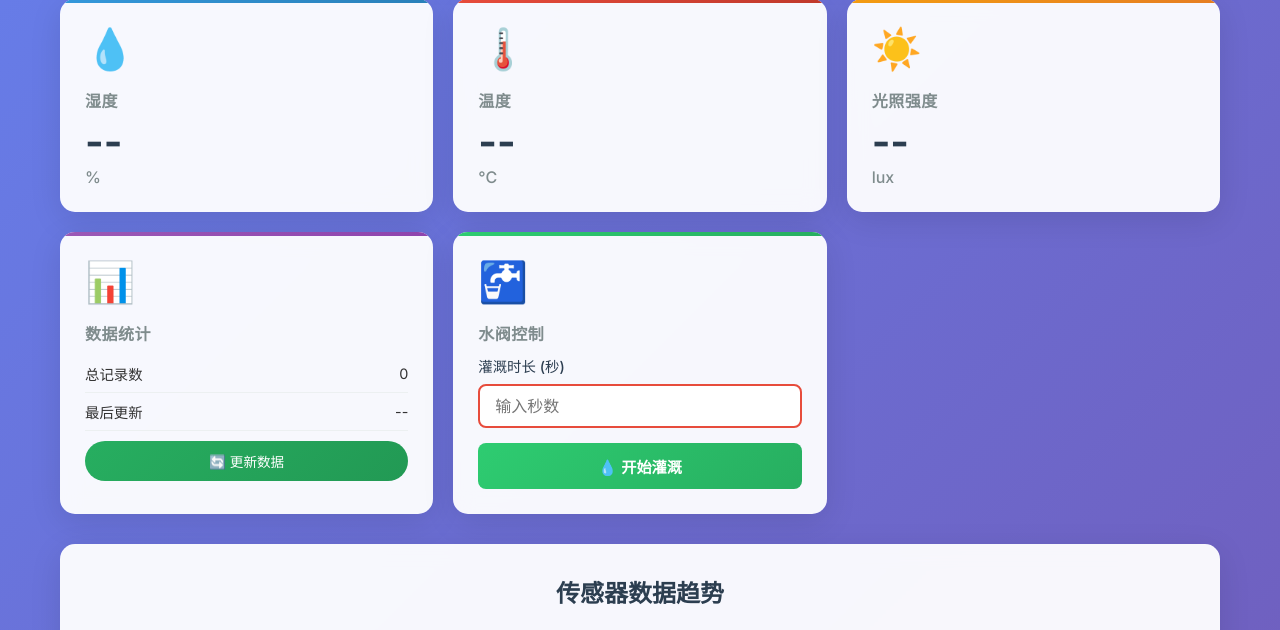
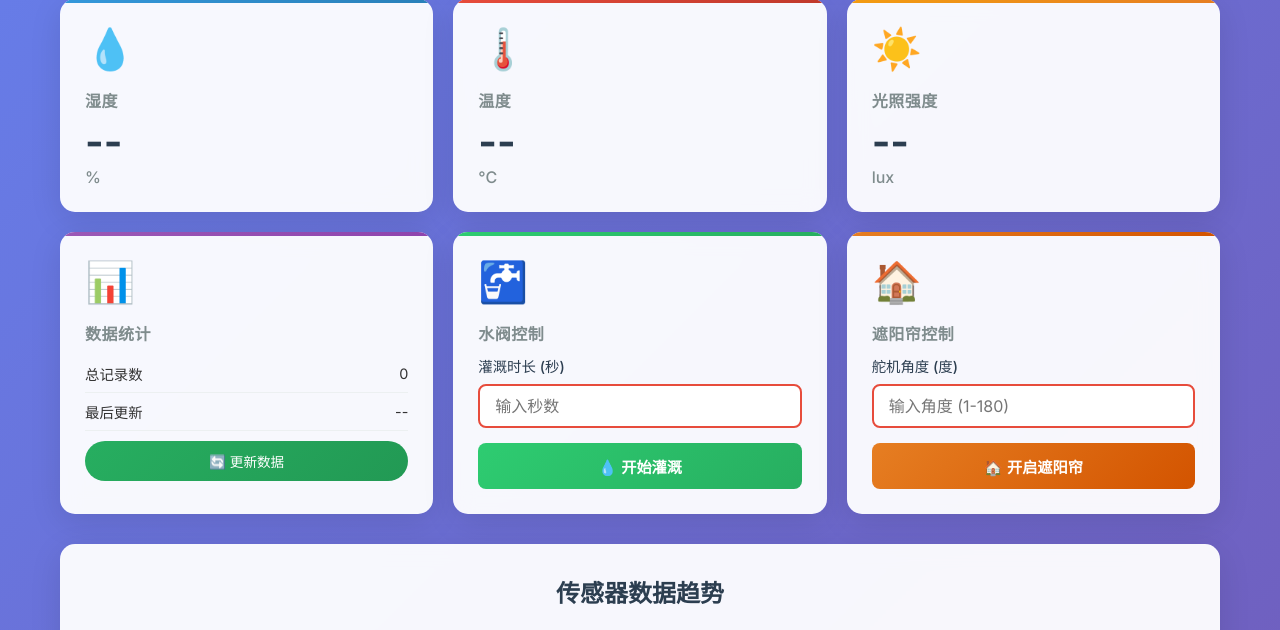
Before and after one commit to liyxianren/huapen, a Flask app: page / in a window 1280 px wide. Shown: the part 137-767 px from the top of the page. Run offline with Flask 3, Linux system fonts and the light colour scheme; data that the repository does not hold is empty.

Commit message:
Add watering and sunshade control features
- Add water valve control card with irrigation duration input
- Add sunshade control card with servo angle input
- Implement Watering_X and ServoTurnTo_X command support
- Add complete UI/UX for hardware control features
- Update backend to support new command formats
- Enhance project documentation

🤖 Generated with [Claude Code](https://claude.com/claude-code)

Co-Authored-By: Claude <noreply@anthropic.com>

```diff
--- a/app_sqlite.py
+++ b/app_sqlite.py
@@ -497,7 +497,7 @@ def sensor_command():
         print(f"[COMMAND] 提取命令: {command}")
 
         # 验证指令格式
-        if not command.startswith(('Dataup_', 'Watering_')):
+        if not command.startswith(('Dataup_', 'Watering_', 'ServoTurnTo_')):
             print(f"[ERROR] 错误: 无效的命令格式 - {command}")
             return jsonify({
                 'status': 'error',
--- a/static/script.js
+++ b/static/script.js
@@ -625,6 +625,83 @@ async function startWatering() {
     }
 }
 
+// 开启遮阳帘功能
+async function openSunshade() {
+    const angleInput = document.getElementById('servoAngle');
+    const btn = document.getElementById('openSunshadeBtn');
+    const angle = parseInt(angleInput.value);
+
+    // 验证输入
+    if (!angle || angle <= 0 || angle > 180) {
+        addLog('error', '❌ 请输入有效的舵机角度（1-180度）');
+        alert('请输入有效的舵机角度（1-180度）');
+        return;
+    }
+
+    const originalText = btn.innerHTML;
+
+    try {
+        // 更新按钮状态
+        btn.disabled = true;
+        btn.innerHTML = '⏳ 发送遮阳帘指令...';
+
+        // 构造遮阳帘指令
+        const commandData = {
+            command: `ServoTurnTo_${angle}`
+        };
+
+        addLog('send', `🚀 网站发送遮阳帘指令给ESP8266`, {
+            command: commandData.command,
+            angle: `${angle}度`
+        });
+
+        // 发送遮阳帘指令到ESP8266
+        const response = await fetch('/sensor-command', {
+            method: 'POST',
+            headers: {
+                'Content-Type': 'application/json',
+            },
+            body: JSON.stringify(commandData)
+        });
+
+        const result = await response.json();
+
+        if (result.status === 'success') {
+            // 指令发送成功
+            addLog('success', `✅ 遮阳帘指令发送成功，舵机将转至${angle}度`, result);
+            btn.innerHTML = `🏠 舵机转动中... (${angle}度)`;
+
+            // 模拟舵机转动时间（约2秒完成）
+            setTimeout(() => {
+                btn.innerHTML = '✅ 遮阳帘已开启';
+                addLog('success', '🎉 遮阳帘开启完成，舵机已到达指定位置');
+
+                // 3秒后恢复按钮状态
+                setTimeout(() => {
+                    btn.innerHTML = originalText;
+                    btn.disabled = false;
+                }, 3000);
+            }, 2000);
+
+        } else {
+            throw new Error(result.message || '遮阳帘指令发送失败');
+        }
+
+    } catch (error) {
+        console.error('发送遮阳帘指令失败:', error);
+        addLog('error', `❌ 发送遮阳帘指令失败: ${error.message}`);
+        btn.innerHTML = '❌ 发送失败';
+        btn.disabled = false;
+
+        // 3秒后恢复按钮状态
+        setTimeout(() => {
+            btn.innerHTML = originalText;
+        }, 3000);
+
+        alert('无法发送遮阳帘指令，请检查ESP8266连接状态');
+    }
+}
+
 // ==================== 日志系统功能 ====================
 
 // 初始化日志系统
--- a/static/style.css
+++ b/static/style.css
@@ -125,6 +125,10 @@ body {
 
 .valve-card::before {
     background: linear-gradient(90deg, #2ecc71, #27ae60);
+}
+
+.sunshade-card::before {
+    background: linear-gradient(90deg, #e67e22, #d35400);
 }
 
 .card-icon {
@@ -512,6 +516,77 @@ tbody tr:nth-child(even) {
 }
 
 .watering-btn:disabled {
+    background: linear-gradient(135deg, #95a5a6, #7f8c8d);
+    cursor: not-allowed;
+    transform: none;
+    box-shadow: none;
+}
+
+/* 遮阳帘控制样式 */
+.sunshade-control {
+    display: flex;
+    flex-direction: column;
+    gap: 15px;
+}
+
+.sunshade-control .input-group {
+    display: flex;
+    flex-direction: column;
+    gap: 8px;
+}
+
+.sunshade-control label {
+    font-size: 0.9rem;
+    font-weight: 500;
+    color: #2c3e50;
+}
+
+.sunshade-control input[type="number"] {
+    padding: 10px 15px;
+    border: 2px solid #ecf0f1;
+    border-radius: 8px;
+    font-size: 1rem;
+    font-family: 'Inter', sans-serif;
+    background: white;
+    transition: all 0.3s ease;
+    outline: none;
+}
+
+.sunshade-control input[type="number"]:focus {
+    border-color: #e67e22;
+    box-shadow: 0 0 0 3px rgba(230, 126, 34, 0.1);
+}
+
+.sunshade-control input[type="number"]:invalid {
+    border-color: #e74c3c;
+}
+
+.sunshade-btn {
+    background: linear-gradient(135deg, #e67e22, #d35400);
+    color: white;
+    border: none;
+    padding: 12px 20px;
+    border-radius: 8px;
+    font-size: 0.95rem;
+    font-weight: 600;
+    cursor: pointer;
+    transition: all 0.3s ease;
+    text-align: center;
+    min-height: 45px;
+}
+
+.sunshade-btn:hover {
+    background: linear-gradient(135deg, #d35400, #c0392b);
+    transform: translateY(-1px);
+    box-shadow: 0 4px 12px rgba(230, 126, 34, 0.3);
+}
+
+.sunshade-btn:active {
+    transform: translateY(0);
+    box-shadow: 0 2px 6px rgba(230, 126, 34, 0.3);
+}
+
+.sunshade-btn:disabled {
     background: linear-gradient(135deg, #95a5a6, #7f8c8d);
     cursor: not-allowed;
     transform: none;
--- a/templates/index.html
+++ b/templates/index.html
@@ -82,6 +82,22 @@
                             </div>
                             <button class="watering-btn" id="startWateringBtn" onclick="startWatering()">
                                 💧 开始灌溉
+                            </button>
+                        </div>
+                    </div>
+                </div>
+
+                <div class="card sunshade-card">
+                    <div class="card-icon">🏠</div>
+                    <div class="card-content">
+                        <h3>遮阳帘控制</h3>
+                        <div class="sunshade-control">
+                            <div class="input-group">
+                                <label for="servoAngle">舵机角度 (度)</label>
+                                <input type="number" id="servoAngle" min="1" max="180" placeholder="输入角度 (1-180)" required>
+                            </div>
+                            <button class="sunshade-btn" id="openSunshadeBtn" onclick="openSunshade()">
+                                🏠 开启遮阳帘
                             </button>
                         </div>
                     </div>
```
Also changed, not shown: ZEBUR_DEPLOYMENT_GUIDE.md (+1 -1 lines), 2 other files.
